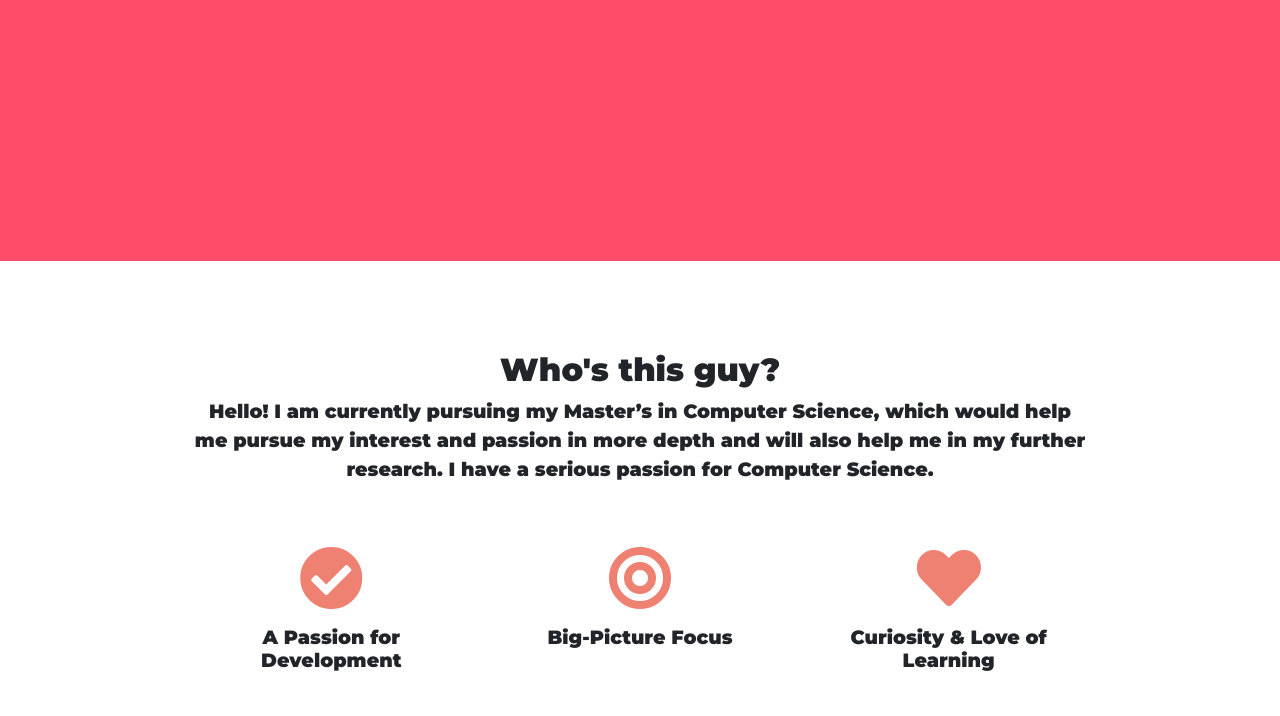
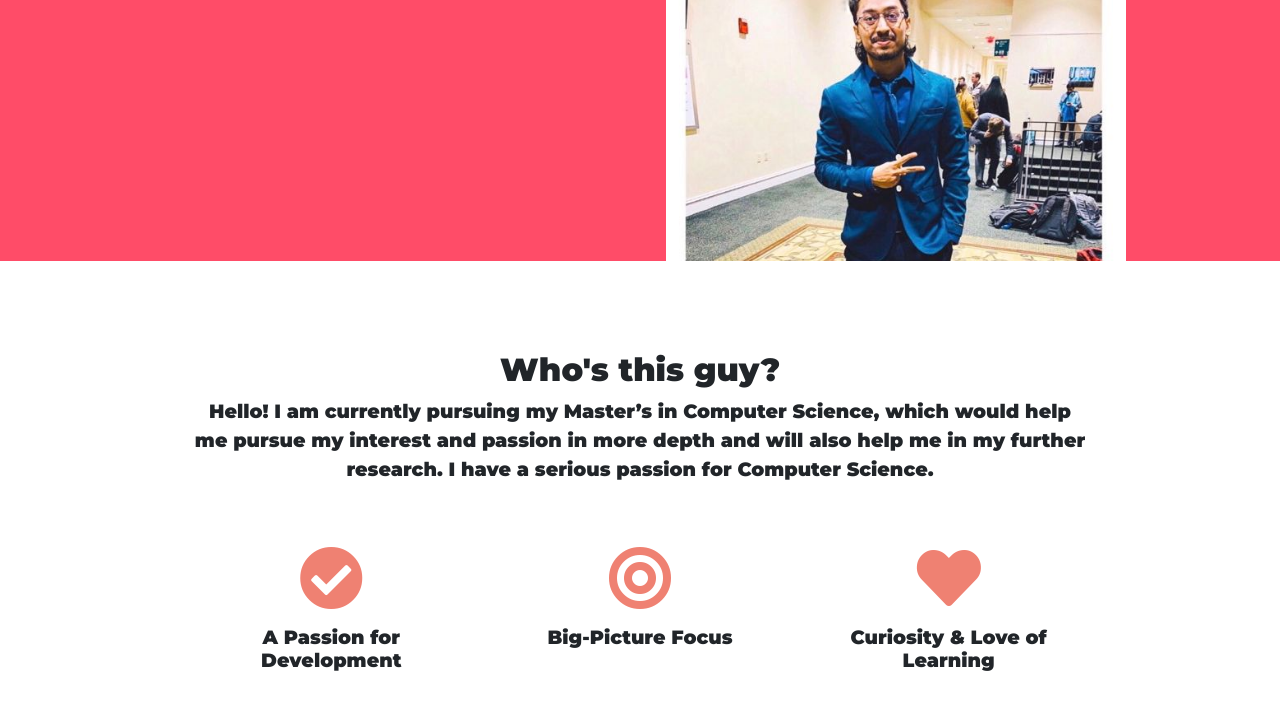
Before and after one commit to PIKACHU-6/PORTFOLIO, a plain HTML site: page index.html in a window 1280 px wide. Shown: the part 406-1122 px from the top of the page. Drawn offline with nearby package versions, Linux system fonts and the light colour scheme.

Commit message:
Update index.html

```diff
--- a/index.html
+++ b/index.html
@@ -61,7 +61,7 @@
         </div>
 
         <div col="col-lg-6">
-          <img class="title-image" src="images/profilePic.JPG" alt="iphone-mockup" />
+          <img class="title-image" src="images/profilePic.jpeg" alt="iphone-mockup" />
         </div>
       </div>
     </div>
```
